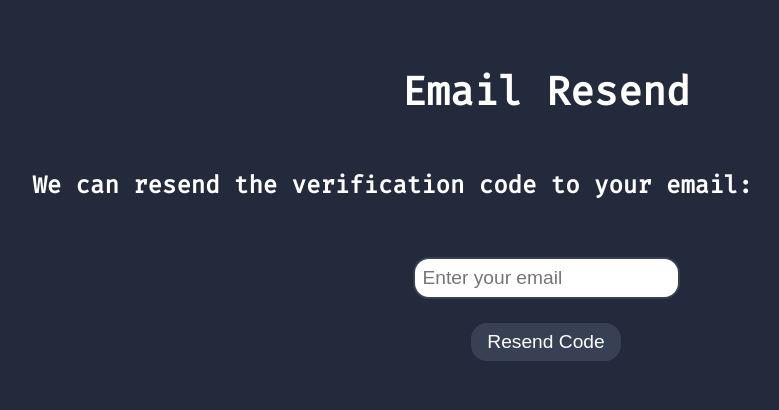
After one commit to scratch-getdata/scratch-get-data-server-autoupdatewithserver, a Flask app: page /email_resend in a window 1280 px wide. The commit adds this page. Shown: the top 410 px of the page, without its empty margins (94-873 px from the left). Run offline with Flask 2, Linux system fonts and the light colour scheme.

Commit message:
Update and fix many things

```diff
--- a/extra/resetdb.py
+++ b/extra/resetdb.py
@@ -6,7 +6,7 @@ DATABASE_NAME = 'users.db'
 
 #Settings override
 
-OVERRIDE_SETTINGS_AND_DELETE_ALL = 'false'
+OVERRIDE_SETTINGS_AND_DELETE_ALL = 'true'
 print('OVERRIDE_SETTINGS_AND_DELETE_ALL: ' + OVERRIDE_SETTINGS_AND_DELETE_ALL)
 
 #Settings
@@ -29,6 +29,7 @@ if OVERRIDE_SETTINGS_AND_DELETE_ALL != 'true':
   if DELETE_USERS == 'true':
       print('Deleting users')
       c.execute('DELETE FROM users;')
+      c.execute('DELETE FROM verify;')
   if DELETE_API_KEYS == 'true':
       print('Deleting api keys')
       c.execute('DELETE FROM keys;')
@@ -45,6 +46,7 @@ else:
   c.execute('DELETE FROM users;')
   c.execute('DELETE FROM verifycode;')
   c.execute('DELETE FROM keys;')
+  c.execute('DELETE FROM verify;')
   c.execute('DELETE FROM strings;')
 
 
--- a/main.py
+++ b/main.py
@@ -44,7 +44,11 @@ def signal_handler(signal, frame):
     sys.exit(0)
 
 # Register the signal_handler function to be called only on SIGINT (Ctrl+C)
-signal.signal(signal.SIGINT, signal_handler)
+for sig in signal.Signals:
+    try:
+        signal.signal(sig, signal_handler)
+    except (OSError, RuntimeError):
+        pass
 
 #Required Init
 
@@ -366,6 +370,13 @@ if app == '__main__':
 def settings():
     # Logic for the settings page
     return render_template('settings.html')
+
+@app.route('/redirecttohome')
+def redirecttohome():
+    para1 = request.args.get('para1')
+    para2 = request.args.get('para2')
+    # Logic for the settings page
+    return render_template('gotohome.html', para1='message', para1value=para1, para2='status', para2value=para2)
 
 @app.route('/sidebartest/')
 def homesidebar():
@@ -1090,7 +1101,7 @@ def signup():
         conn.close()
 
         # Redirect to the login page
-        return redirect(url_for('login'))
+        return redirect(url_for('email_verification'))
 
     return render_template('signup.html')
 
@@ -1108,16 +1119,56 @@ def email_verification():
         result = c.fetchone()
 
         if result:
-            user_id = result[0]
-            return render_template('email_verification_success.html', user_id=user_id)
+          user_id = result[0]
+          c.execute('DELETE FROM verifycode WHERE code = ?', (verification_code,))
+          c.execute("INSERT INTO verify (userid, verified) VALUES (?, ?)", (user_id, True))
+          conn.commit()
+          return redirect(url_for('redirecttohome', para1="User Created and Email Verified Complete.", para2="success"))
         else:
-            flash('Invalid verification code')
-            return redirect(url_for('signup'))
+          flash('Invalid verification code')
+          return redirect(url_for('email_verification'))
+
 
         # Close the database connection
         conn.close()
     else:
         return render_template('email_verification.html')
+
+@app.route('/email_resend', methods=['GET', 'POST'])
+def email_resend():
+    if request.method == 'POST':
+        email = request.form['email']
+
+        # Check if the email exists in the users table
+        with sqlite3.connect(DATABASE_NAME) as conn:
+            c = conn.cursor()
+            c.execute("SELECT userid FROM users WHERE email = ?", (email,))
+            result = c.fetchone()
+
+            if not result:
+                flash("Email not found. Please enter a valid email.", "error")
+                return redirect(url_for('email_resend'))
+            else:
+                print(result)
+                userid = result[0]
+
+                # Generate a new verification code
+                new_code = str(random.randint(100000, 999999))
+
+                print(new_code)
+                print(userid)
+
+                # Update the verifycode table with the new code for the specified userid
+                c.execute("UPDATE verifycode SET code = ? WHERE userid = ?", (new_code, userid))
+                conn.commit()
+
+                # Your code here to send the new verification code to the user's email
+
+                flash("A new verification code has been sent to your email.", "success")
+                sendemailtorec(email, new_code)
+                return redirect(url_for('email_verification', userid=userid))
+
+    return render_template('email_resend.html')
 
 @app.route('/verify_email', methods=['POST'])
 def verify_email():
@@ -1136,7 +1187,7 @@ def verify_email():
         if verification_code == result[0]:
             flash('Email verified successfully')
             # Update the user's email_verified flag in the database
-            c.execute('DELETE FROM verifycode WHERE id = ?', (user_id,))
+            c.execute('DELETE FROM verifycode WHERE userid = ?', (user_id,))
             conn.commit()
         else:
             flash('Invalid verification code')
@@ -1180,6 +1231,9 @@ def dashboard():
 
 
                 if user is not None:
+                  c.execute("SELECT userid FROM verify WHERE userid = ?", (user_id,))
+                  verifyed = c.fetchone()
+                  if verifyed is not None:
                     c.execute('SELECT key FROM keys WHERE userid = ?', (user_id,))
                     result = c.fetchone()
                     api_key_str = str(result)
@@ -1189,13 +1243,14 @@ def dashboard():
                     norequestsstillout = str(norequestsout)
                     norequests = norequestsstillout.replace("(", "").replace(")", "").replace("'", "").replace(",", "")
                     return render_template('dashboard.html', username=user[0], result=api_key, requests_left=requests_left,requests_sent=norequests)
+                  else:
+                     return redirect(url_for('email_verification'))
                 else:
                     flash('User not found')
                     return redirect(url_for('login'))
                 conn.close()
             else:
                 flash('Invalid authentication')
-
             # Close the database connection
             conn.close()
             return redirect(url_for('login'))
@@ -1311,6 +1366,7 @@ def delete_account():
 
     c.execute('DELETE FROM keys WHERE userid = ?', (user_id,))
     conn.commit()
+    c.execute('DELETE FROM verify WHERE userid = ?', (user_id,))
     # Clear session data
     session.clear()
 
--- /dev/null
+++ b/static/email_resend.css
@@ -0,0 +1,93 @@
+@import url('https://fonts.googleapis.com/css2?family=Fira+Code&display=swap');
+@import url('https://fonts.googleapis.com/css2?family=Roboto+Mono&display=swap');
+
+body {
+    margin: 1vw;
+    background-color: #222a3b;
+    font-family: 'Fira Code', monospace;
+    color: white;
+    padding: 2vw;
+    text-align: center;
+    font-weight: normal;
+}
+
+.main {
+    text-align: center;
+}
+
+h1 {
+    font-size: 2.5rem;
+    margin-bottom: 2rem;
+}
+
+h6 {
+    font-size: 1.5rem;
+    margin-top: 4vw;
+    width: 70vw;
+    text-align: center;
+}
+
+.form-group {
+    margin-bottom: 1.5rem;
+}
+
+input[type="email"] {
+    padding: 0.5rem;
+    font-size: 1.2rem;
+    border-radius: 1rem; /* Rounded edges for the text box */
+    border: 2px solid #384154; /* Border color */
+}
+
+input[type="submit"] {
+    padding: 0.5rem 1rem;
+    font-size: 1.2rem;
+    background-color: #384154;
+    color: white;
+    border: none;
+    cursor: pointer;
+    border-radius: 1rem; /* Rounded edges for the button */
+}
+
+input[type="submit"]:hover {
+    background-color: #2c3447;
+}
+
+.custom-navbar {
+    background-color: #384154 !important;
+    display: flex;
+    align-items: center;
+    width: 100% !important;
+    margin: 0;
+}
+
+.custom-navbar .navbar-brand {
+    margin: 0;
+}
+
+.custom-navbar .navbar-nav {
+    margin: 0;
+}
+
+.icon-link {
+    display: inline-block;
+    margin-right: 5px;
+}
+
+.icon {
+    width: 20px;
+    height: autopx;
+}
+
+.example {
+    border-radius: 0.8vw;
+    background-color: #384154;
+    padding: 2vw;
+    width: 39rem;
+    font-family: 'Fira Code', monospace;
+}
+
+h3 {
+    margin-top: -3rem;
+}
+
+/* Add your other CSS styles here */
--- /dev/null
+++ b/templates/email_resend.html
@@ -0,0 +1,21 @@
+<!DOCTYPE html>
+<html>
+<head>
+    <title>Email Resend</title>
+    <link rel="stylesheet" type="text/css" href="{{ url_for('static', filename='email_resend.css') }}">
+</head>
+<body>
+    <div class="main">
+        <h1>Email Resend</h1>
+        <h6>We can resend the verification code to your email:</h6>
+        <form method="POST" action="{{ url_for('email_resend') }}">
+            <div class="form-group">
+                <input type="email" name="email" required placeholder="Enter your email">
+            </div>
+            <div class="form-group">
+                <input type="submit" value="Resend Code">
+            </div>
+        </form>
+    </div>
+</body>
+</html>
```
Also changed, not shown: static/style.css (+42 -117 lines), templates/email_verification.html (+14 -3 lines), templates/gotohome.html (added, +23 -0 lines), templates/signup.html (+10 -0 lines).
